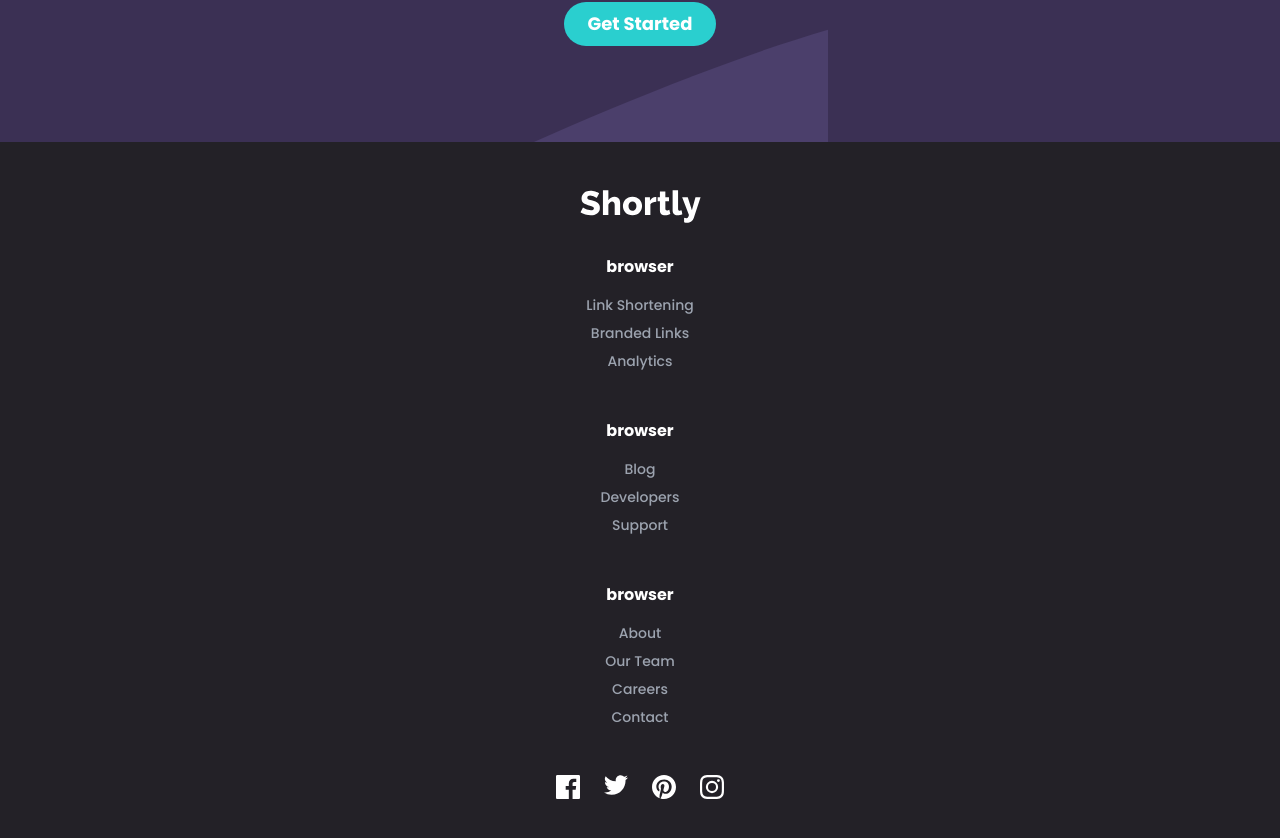
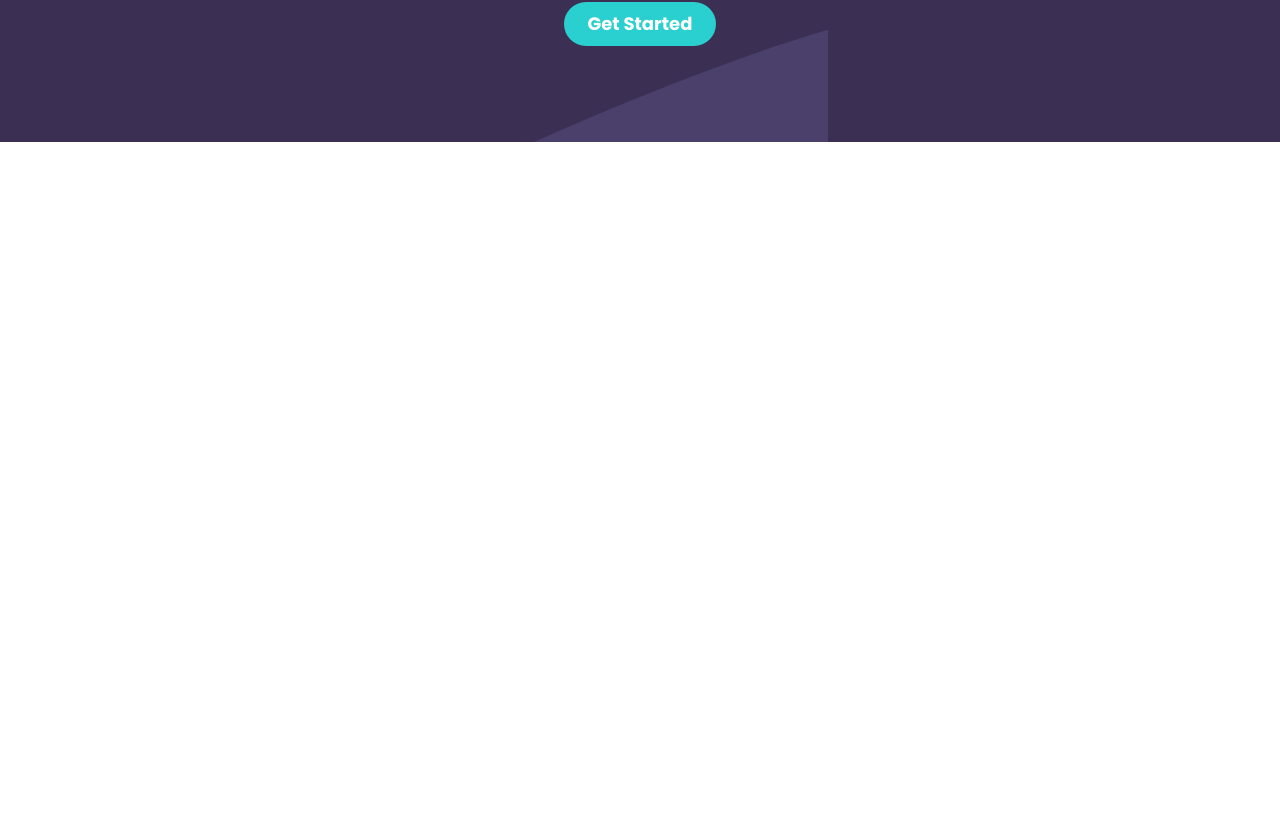
Before and after one commit to whoisseth/next-url-shorter, a Next.js app: page / in a window 1280 px wide. Shown: the part 2210-3048 px from the top of the page. After the commit the page ends 2352 px from the top, so only its background shows below. Built offline with nearby package versions, Linux system fonts and the light colour scheme.

Commit message:
comment footer

```diff
--- a/pages/index.tsx
+++ b/pages/index.tsx
@@ -16,7 +16,7 @@ function index() {
       <Hero />
       <Main />
       <BoostLinks />
-      <Footer />
+      {/* <Footer /> */}
     </>
   )
 }
```
